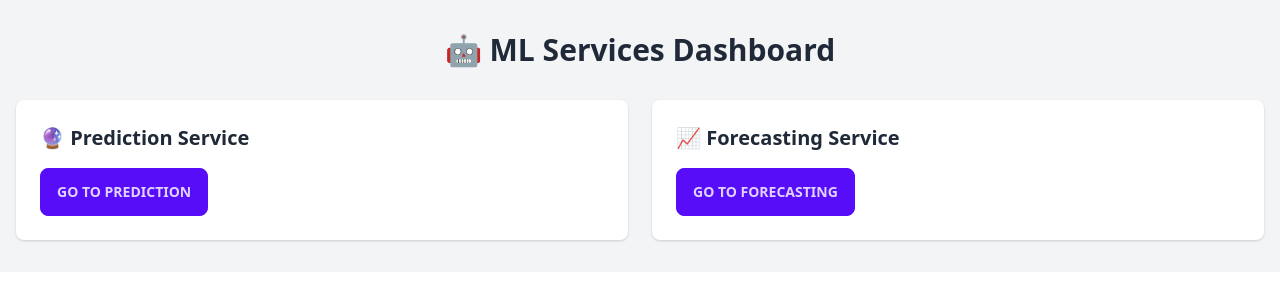
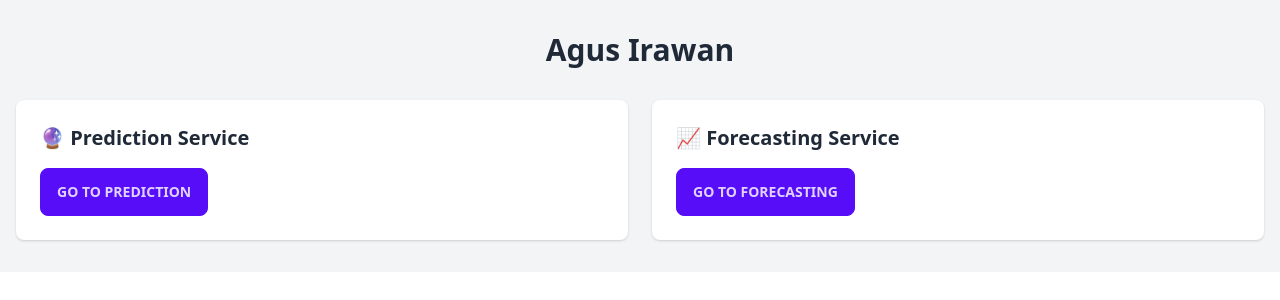
Before and after one commit to agusira/ml, a Flask app: page / in a window 1280 px wide. Shown: the top 300 px of the page. Run offline with Flask 3, Linux system fonts and the light colour scheme; some libraries are stand-ins or nearby versions.

Commit message:
update: index.html

```diff
--- a/newfront/templates/index.html
+++ b/newfront/templates/index.html
@@ -7,7 +7,7 @@
 </head>
 <body class="bg-gray-100">
     <div class="container mx-auto px-4 py-8">
-        <h1 class="text-3xl font-bold text-center mb-8">🤖 ML Services Dashboard</h1>
+        <h1 class="text-3xl font-bold text-center mb-8">Agus Irawan</h1>
 
         <div class="grid grid-cols-1 md:grid-cols-2 gap-6">
             <!-- Prediction Card -->
```
